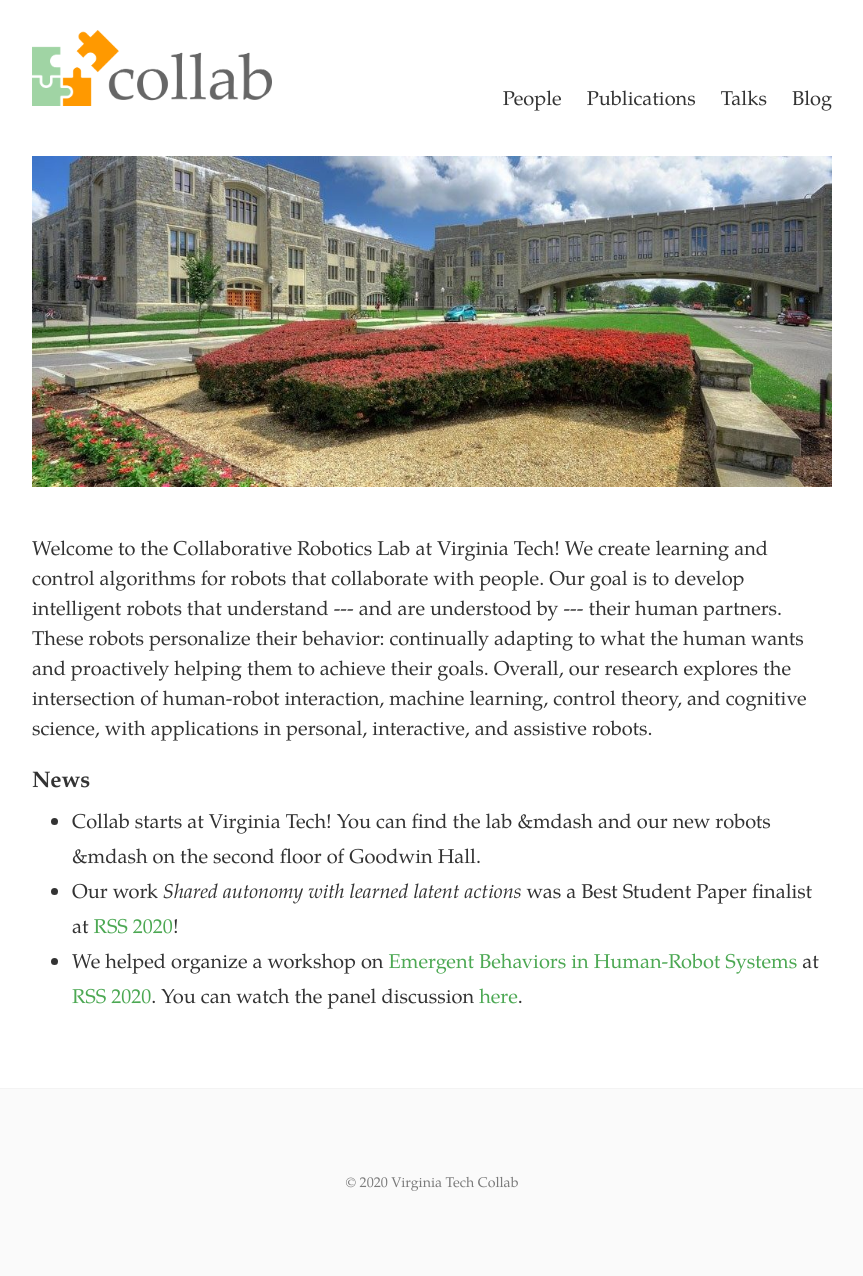
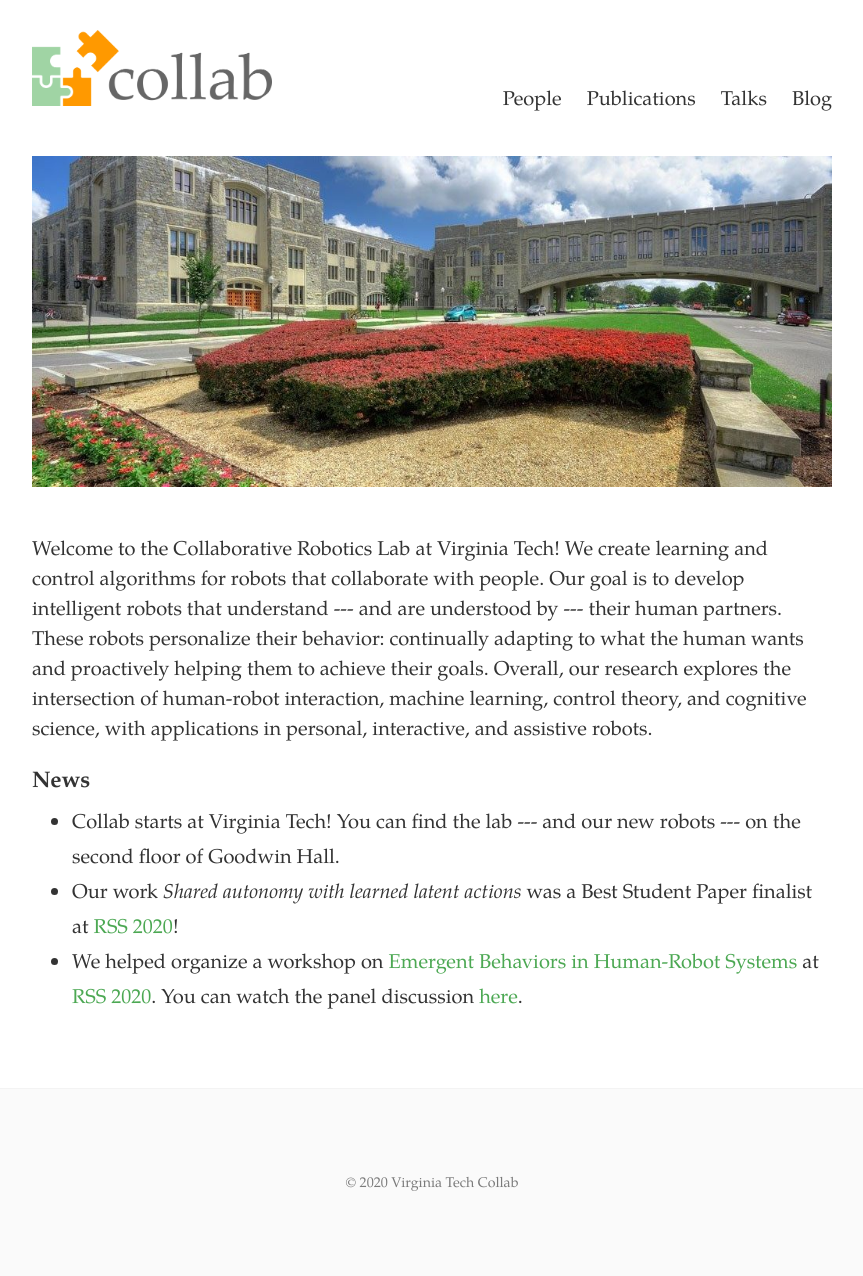
Before and after one commit to VT-Collab/vt-collab.github.io, a Jekyll site: the page built from index.html, in a window 1280 px wide. Shown: the whole page, without its empty margins (208-1071 px from the left). Built offline with Jekyll 4.4.1, drawn with Linux system fonts in a browser that asks for light colours.

```diff
--- a/Gemfile
+++ b/Gemfile
@@ -1,3 +1,2 @@
 source "https://rubygems.org"
 gem "github-pages", group: :jekyll_plugins
-gem "kramdown", ">= 2.3.0"
--- a/_data/news.yml
+++ b/_data/news.yml
@@ -1,4 +1,4 @@
-- text: "Collab starts at Virginia Tech! You can find the lab &mdash and our new robots &mdash on the second floor of Goodwin Hall."
+- text: "Collab starts at Virginia Tech! You can find the lab --- and our new robots --- on the second floor of Goodwin Hall."
 
 - text: "Our work <i>Shared autonomy with learned latent actions</i> was a Best Student Paper finalist at <a href=\"https://roboticsconference.org\">RSS 2020</a>!"
 
```
